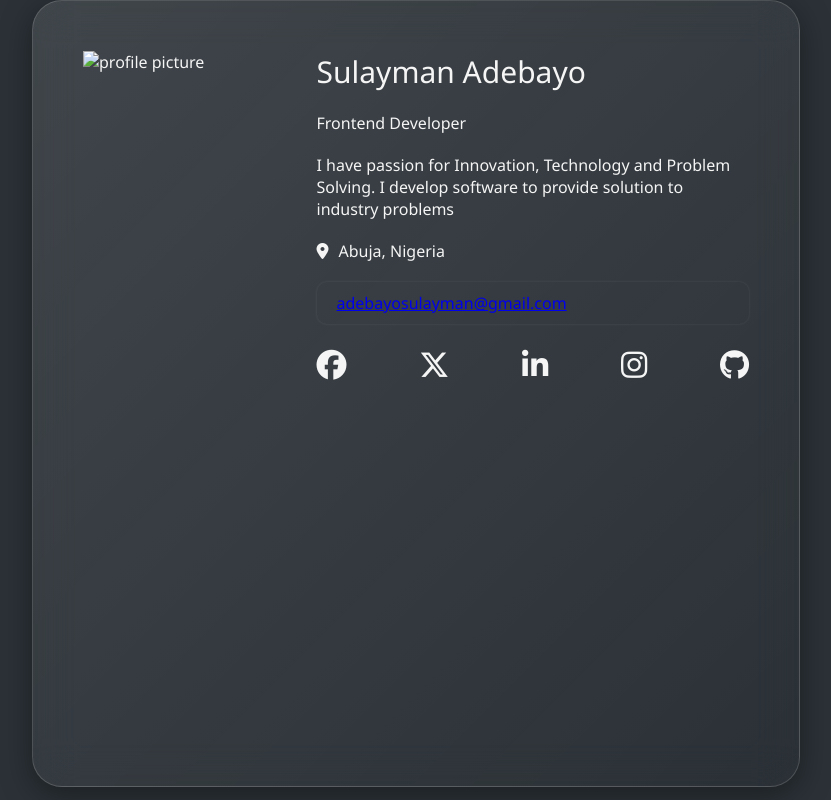
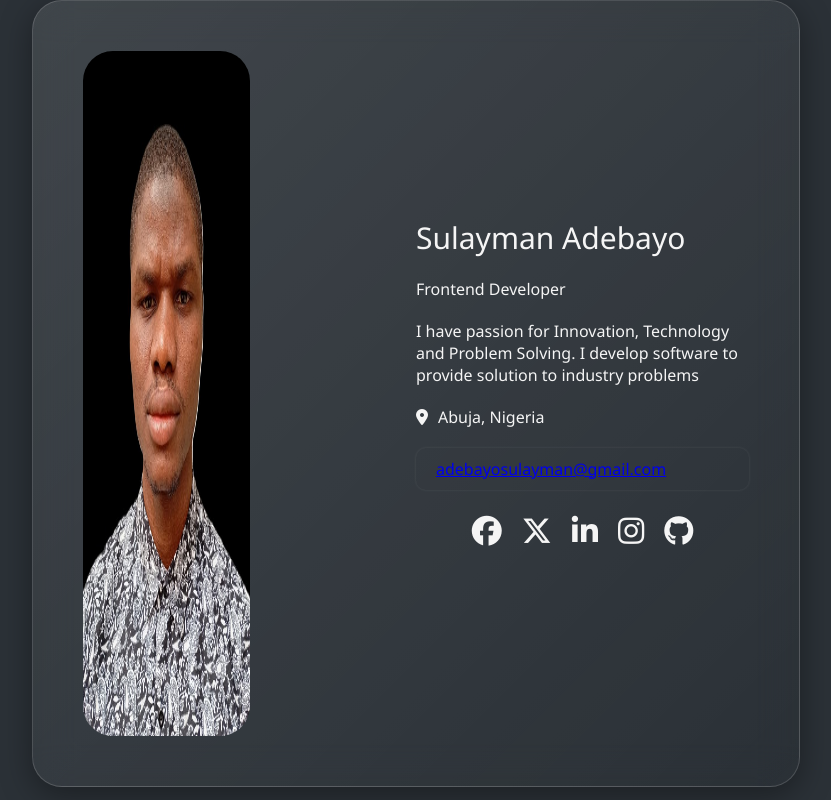
Before and after one commit to S-Man129/responsive_profile_card, a plain HTML site: page index.html in a window 1280 px wide. Shown: the whole page, without its empty margins (224-1055 px from the left). Drawn offline with Linux system fonts and the light colour scheme.

Commit message:
Update: Updated inidex.html, stylesheet

```diff
--- a/css/style.css
+++ b/css/style.css
@@ -50,17 +50,26 @@ main {
   box-shadow: 0 8px 32px 0 rgba(0, 0, 0, 0.37);
   border: 1px solid rgba(225, 225, 225, 0.18);
   border-radius: 30px;
+  align-items: center;
+}
+
+.profile-picture {
+  width: 50%;
+  height: 685px;
+  overflow: hidden;
+}
+
+img {
+  width: inherit;
+  height: inherit;
+  border-radius: 30px;
 }
 
 .profile-card-content-container {
   display: flex;
   flex-direction: column;
   gap: 20px;
-}
-
-.profile-picture {
-  width: 500px;
-  height: 685px;
+  width: 50%;
 }
 
 .fullName {
@@ -75,7 +84,9 @@ main {
 
 .allSocial {
   display: flex;
-  justify-content: space-between;
+  /* justify-content: space-between; */
+  gap: 20px;
+  justify-content: center;
   font-size: 30px;
 }
 
--- a/index.html
+++ b/index.html
@@ -26,7 +26,7 @@
       <div class="profile-card-container">
         <div class="profile-picture">
           <img
-            src="/asset/img/pic.png"
+            src="/asset/img/sman.jpeg"
             alt="profile picture"
             data-testid="profilePicture"
           />
```
Also changed, not shown: asset/img/sman.jpeg (added).
